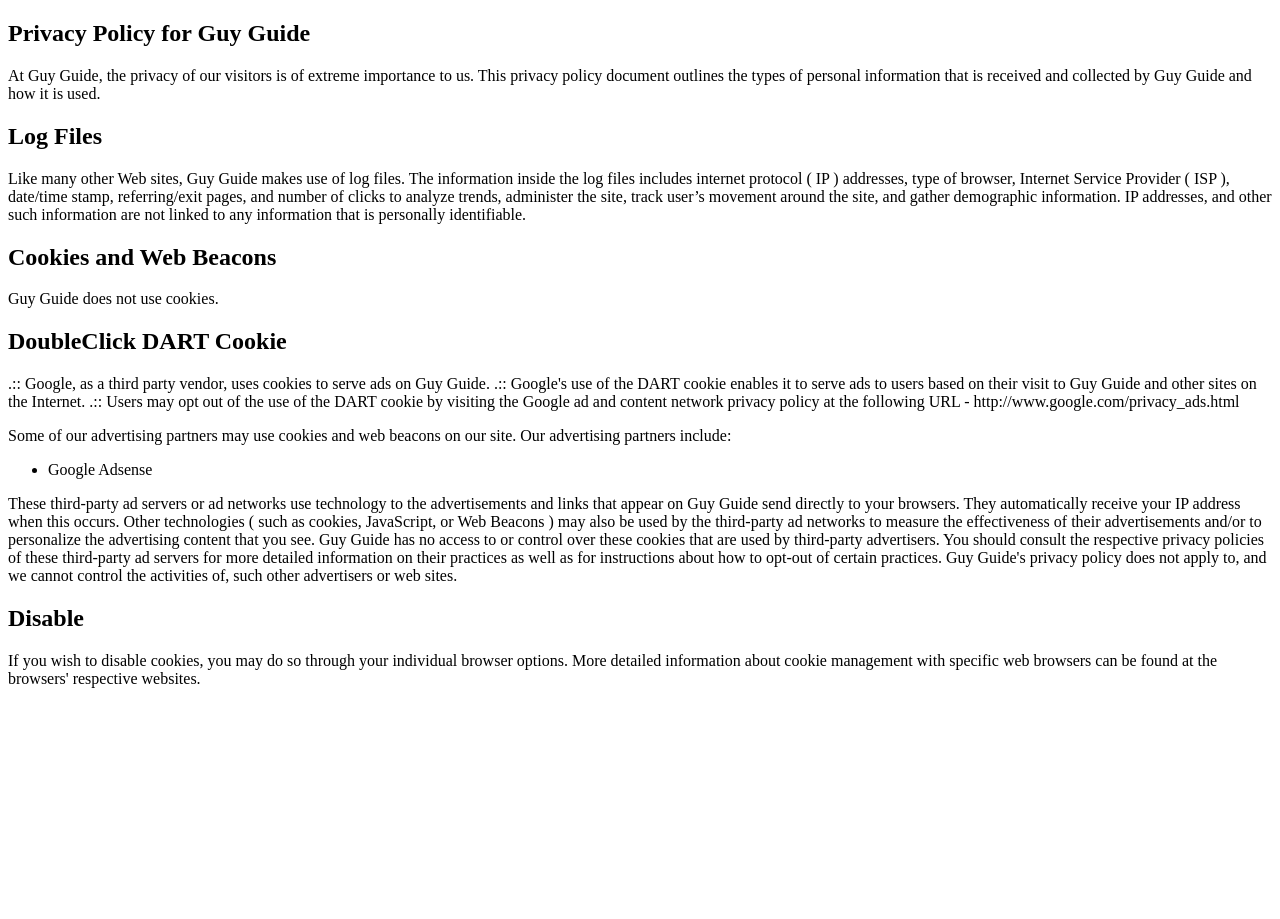
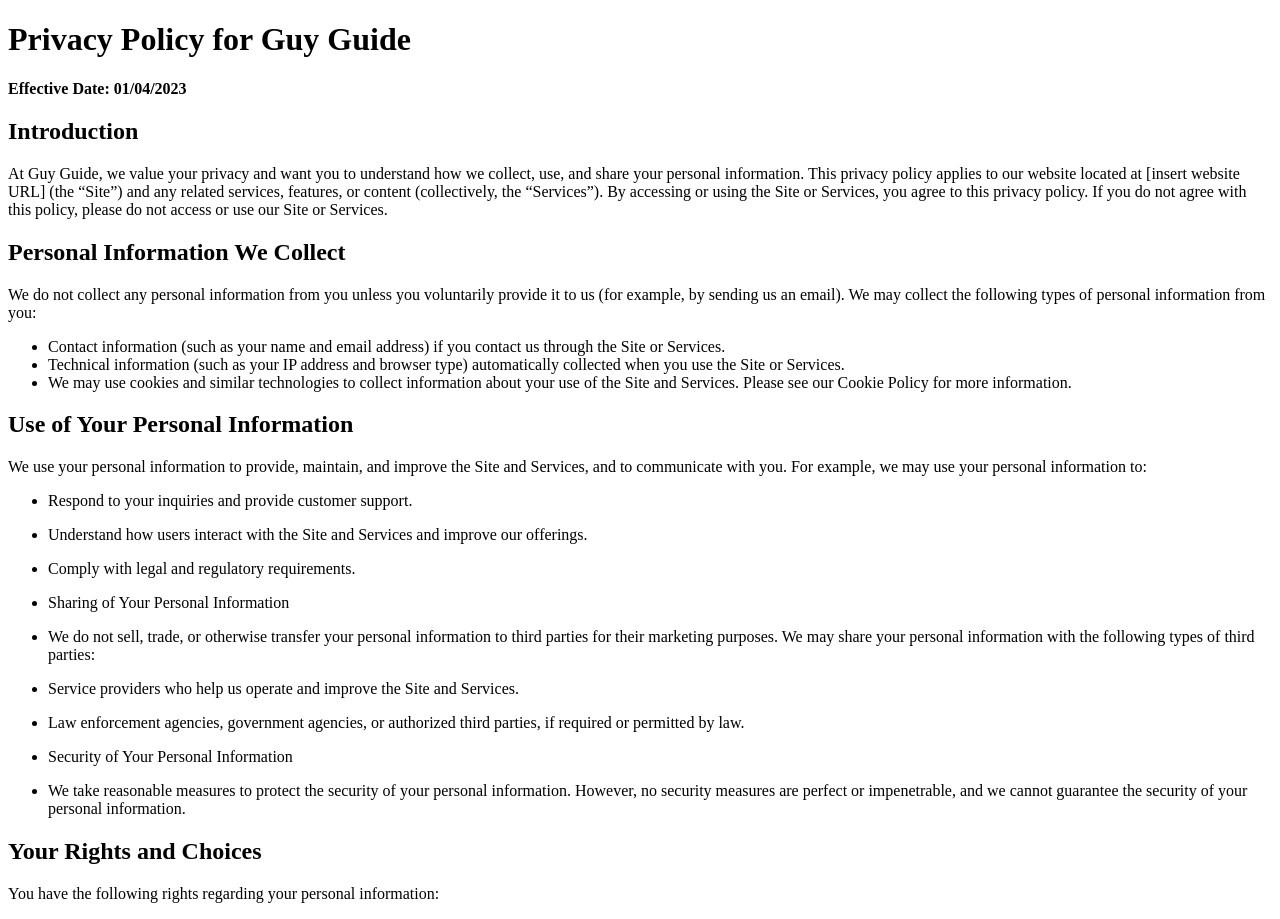
Before and after one commit to EugeneRaynerNZ/guy-guide, a Next.js app: page /privacy-policy in a window 1280 px wide. Shown: the top 919 px of the page. Before the commit the page ends 800 px from the top, so only its background shows below. Built offline with nearby package versions, Linux system fonts and the light colour scheme.

Commit message:
formatted new privacy policy

```diff
--- a/pages/privacy-policy.mdx
+++ b/pages/privacy-policy.mdx
@@ -12,27 +12,48 @@
     />
 </Head>
 
-## Privacy Policy for Guy Guide
+# Privacy Policy for Guy Guide
 
-At Guy Guide, the privacy of our visitors is of extreme importance to us. This privacy policy document outlines the types of personal information that is received and collected by Guy Guide and how it is used.
+<strong>Effective Date: 01/04/2023</strong>
 
-## Log Files
-Like many other Web sites, Guy Guide makes use of log files. The information inside the log files includes internet protocol ( IP ) addresses, type of browser, Internet Service Provider ( ISP ), date/time stamp, referring/exit pages, and number of clicks to analyze trends, administer the site, track user’s movement around the site, and gather demographic information. IP addresses, and other such information are not linked to any information that is personally identifiable.
+## Introduction
+At Guy Guide, we value your privacy and want you to understand how we collect, use, and share your personal information. This privacy policy applies to our website located at [insert website URL] (the “Site”) and any related services, features, or content (collectively, the “Services”). By accessing or using the Site or Services, you agree to this privacy policy. If you do not agree with this policy, please do not access or use our Site or Services.
 
-## Cookies and Web Beacons
-Guy Guide does not use cookies.
+## Personal Information We Collect
+We do not collect any personal information from you unless you voluntarily provide it to us (for example, by sending us an email). We may collect the following types of personal information from you:
 
-## DoubleClick DART Cookie
-.:: Google, as a third party vendor, uses cookies to serve ads on Guy Guide.
-.:: Google's use of the DART cookie enables it to serve ads to users based on their visit to Guy Guide and other sites on the Internet.
-.:: Users may opt out of the use of the DART cookie by visiting the Google ad and content network privacy policy at the following URL - http://www.google.com/privacy_ads.html
+- Contact information (such as your name and email address) if you contact us through the Site or Services.
+- Technical information (such as your IP address and browser type) automatically collected when you use the Site or Services.
+- We may use cookies and similar technologies to collect information about your use of the Site and Services. Please see our Cookie Policy for more information.
 
-Some of our advertising partners may use cookies and web beacons on our site. Our advertising partners include:
-- Google Adsense
+## Use of Your Personal Information
+We use your personal information to provide, maintain, and improve the Site and Services, and to communicate with you. For example, we may use your personal information to:
 
-These third-party ad servers or ad networks use technology to the advertisements and links that appear on Guy Guide send directly to your browsers. They automatically receive your IP address when this occurs. Other technologies ( such as cookies, JavaScript, or Web Beacons ) may also be used by the third-party ad networks to measure the effectiveness of their advertisements and/or to personalize the advertising content that you see.
-Guy Guide has no access to or control over these cookies that are used by third-party advertisers.
-You should consult the respective privacy policies of these third-party ad servers for more detailed information on their practices as well as for instructions about how to opt-out of certain practices. Guy Guide's privacy policy does not apply to, and we cannot control the activities of, such other advertisers or web sites.
+- Respond to your inquiries and provide customer support.
+- Understand how users interact with the Site and Services and improve our offerings.
+- Comply with legal and regulatory requirements.
+- Sharing of Your Personal Information
+- We do not sell, trade, or otherwise transfer your personal information to third parties for their marketing purposes. We may share your personal information with the following types of third parties:
 
-## Disable
-If you wish to disable cookies, you may do so through your individual browser options. More detailed information about cookie management with specific web browsers can be found at the browsers' respective websites.
+- Service providers who help us operate and improve the Site and Services.
+- Law enforcement agencies, government agencies, or authorized third parties, if required or permitted by law.
+- Security of Your Personal Information
+- We take reasonable measures to protect the security of your personal information. However, no security measures are perfect or impenetrable, and we cannot guarantee the security of your personal information.
+
+## Your Rights and Choices
+You have the following rights regarding your personal information:
+
+- Access: You may request access to your personal information by contacting us.
+- Rectification: You may request that we correct or update your personal information by contacting us.
+- Erasure: You may request that we delete your personal information by contacting us.
+- Objection: You may object to the processing of your personal information by contacting us.
+- Restriction: You may request that we restrict the processing of your personal information by contacting us.
+- Portability: You may request a copy of your personal information in a structured, machine-readable format by contacting us.
+
+Please note that we may need to verify your identity before processing certain requests.
+
+## Contact Us
+If you have any questions or concerns about this privacy policy or our privacy practices, please contact us at [insert contact email address].
+
+## Changes to This Privacy Policy
+We may update this privacy policy from time to time. If we make material changes, we will notify you by posting a notice on the Site or by other means. Your continued use of the Site or Services after the effective date of any changes constitutes your acceptance of the updated privacy policy.
```
